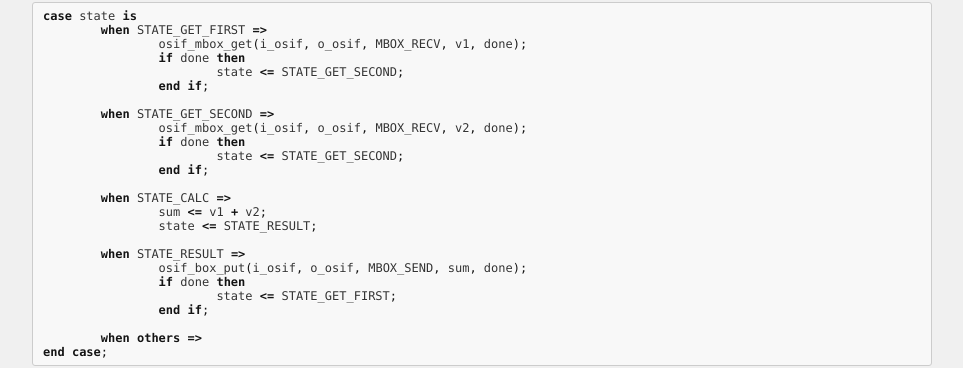
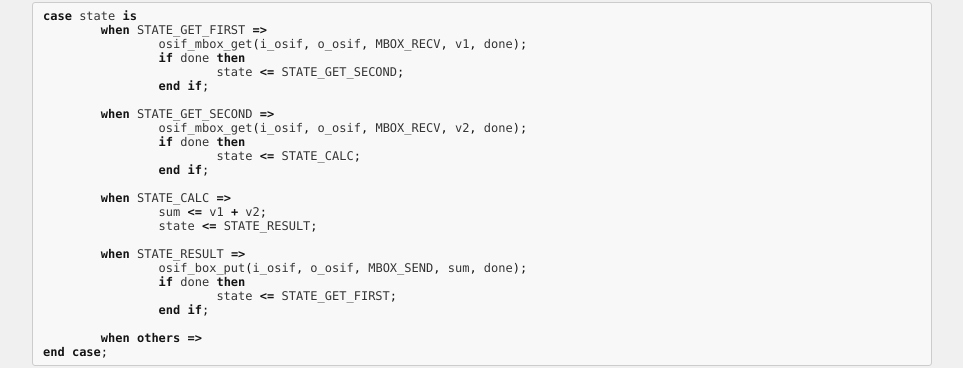
Before and after one commit to ReconOS/reconos.github.io, a Jekyll site: the page built from documentation/userguide/index.md, in a window 1280 px wide and 900 px high, scrolled down 3345 px. Shown: the part 111-479 px from the top of the window, without its empty margins (158-1121 px from the left). Built offline with Jekyll 4.4.1, drawn with Linux system fonts in a browser that asks for light colours; Markdown is read by kramdown in place of the engine named in the settings.

Commit message:
corrected wrong state transition in FSM

```diff
--- a/documentation/userguide/index.md
+++ b/documentation/userguide/index.md
@@ -280,7 +280,7 @@ case state is
 	when STATE_GET_SECOND =>
 		osif_mbox_get(i_osif, o_osif, MBOX_RECV, v2, done);
 		if done then
-			state <= STATE_GET_SECOND;
+			state <= STATE_CALC;
 		end if;
 
 	when STATE_CALC =>
```
